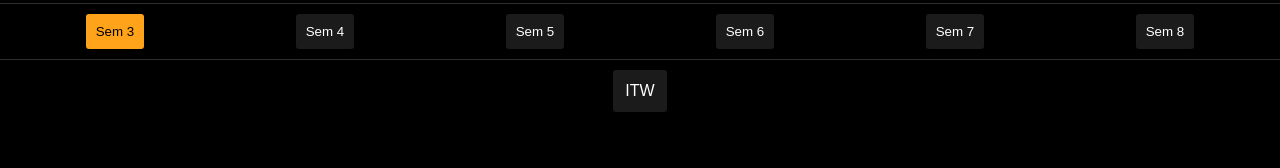
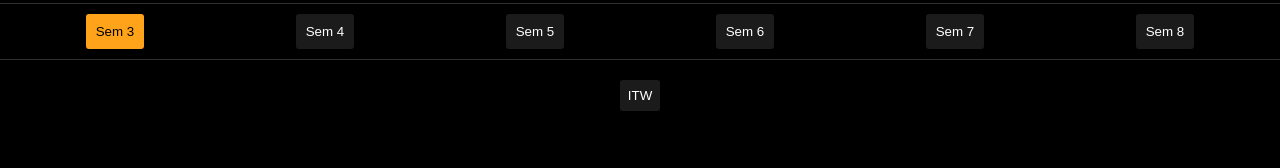
Before and after one commit to Shubham-355/MaterialHub, a React (Vite) app: page / in a window 1280 px wide. Both pictures are taken after a click on the button "Sem 3". Shown: the part 132-300 px from the top of the page. Built offline with nearby package versions, Linux system fonts and the light colour scheme.

Commit message:
Error \Test

```diff
--- a/src/App.css
+++ b/src/App.css
@@ -86,10 +86,10 @@ body{
 
 }
 
-.SubGrid div{
+.SubGrid button{
   margin: auto;
   color: white;
-  padding: 6px;
+  padding: 8px;
   border-radius: 3px;
   cursor: pointer;
   border: none;
--- a/src/components/Sem.jsx
+++ b/src/components/Sem.jsx
@@ -101,28 +101,44 @@ function Sem() {
 // }
 
 function Sem3({navigate}) {
+    const [selectedSub, setSelectedSub] = useState(null);
     return (
         <div className="SubGridContainer">
-            <div className="SubGrid">
-                <div onClick={() => navigate("/itw")}><SubCard name="ITW" /></div>
+            <div className="SubGridContainer">
+                <div className="SubGrid">
+                    <button onClick={() => setSelectedSub(14)}>ITW</button>
+                </div>
             </div>
-            <Routes>
-                <Route path="/itw/" element={<ITW />} />
-            </Routes>
+            {selectedSub === 14 && <ITW navigate={navigate} />}
         </div>
     )
 }
 
 function Sem4({navigate}) {
+    const [selectedSub, setSelectedSub] = useState(null);
     return (
         <div className="SemContent">
             <div className="SubGridContainer">
+                <div className="SubGrid">
+                    <button onClick={() => setSelectedSub(10)}>POM</button>
+                    <button onClick={() => setSelectedSub(12)}>PSNM</button>
+                    <button onClick={() => setSelectedSub(9)}>COA</button>
+                    <button onClick={() => setSelectedSub(13)}>OS</button>
+                    <button onClick={() => setSelectedSub(11)}>OOPJ</button>
+                </div>
+            </div>
+            {selectedSub === 10 && <POM navigate={navigate} />}
+            {selectedSub === 12 && <PSNM navigate={navigate} />}
+            {selectedSub === 9 && <COA navigate={navigate} />}
+            {selectedSub === 13 && <OS navigate={navigate} />}
+            {selectedSub === 11 && <OOPJ navigate={navigate} />}
+            {/* <div className="SubGridContainer">
                 <div className="SubGrid">
                     <div onClick={() => navigate("/pom")}><SubCard name="POM" /></div>
                     <div onClick={() => navigate("/psnm")}><SubCard name="PSNM" /></div>
                     <div onClick={() => navigate("/coa")}><SubCard name="COA" /></div>
                     <div onClick={() => navigate("/os")}><SubCard name="OS" /></div>
-                    <div onClick={() => navigate("/oopj")}><SubCard name="OOPJ" />
+                    <div onClick={() => navigate("/oopj")}><SubCard name="OOPJ" /></div>
                 </div>
             </div>
             <Routes>
@@ -131,8 +147,7 @@ function Sem4({navigate}) {
                 <Route path="/coa/" element={<COA />} />
                 <Route path="/os/" element={<OS />} />
                 <Route path="/oopj/" element={<OOPJ />} />
-            </Routes>
-        </div>
+            </Routes> */}
         </div>
     )
 }
@@ -243,7 +258,7 @@ function OOPJ() {
 }
 function PSNM() {
     return (
-        <button>subject6</button>
+        <button>PSNM</button>
     )
 }
 
```
